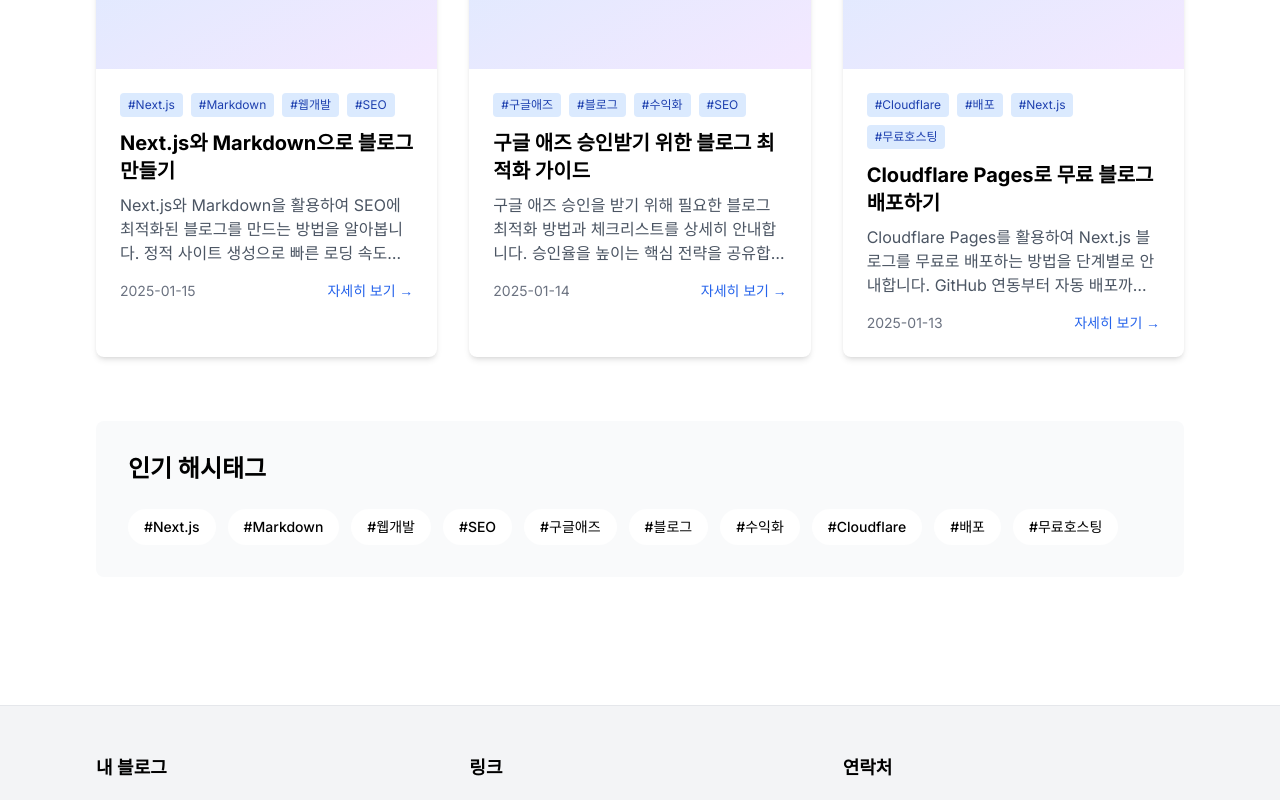
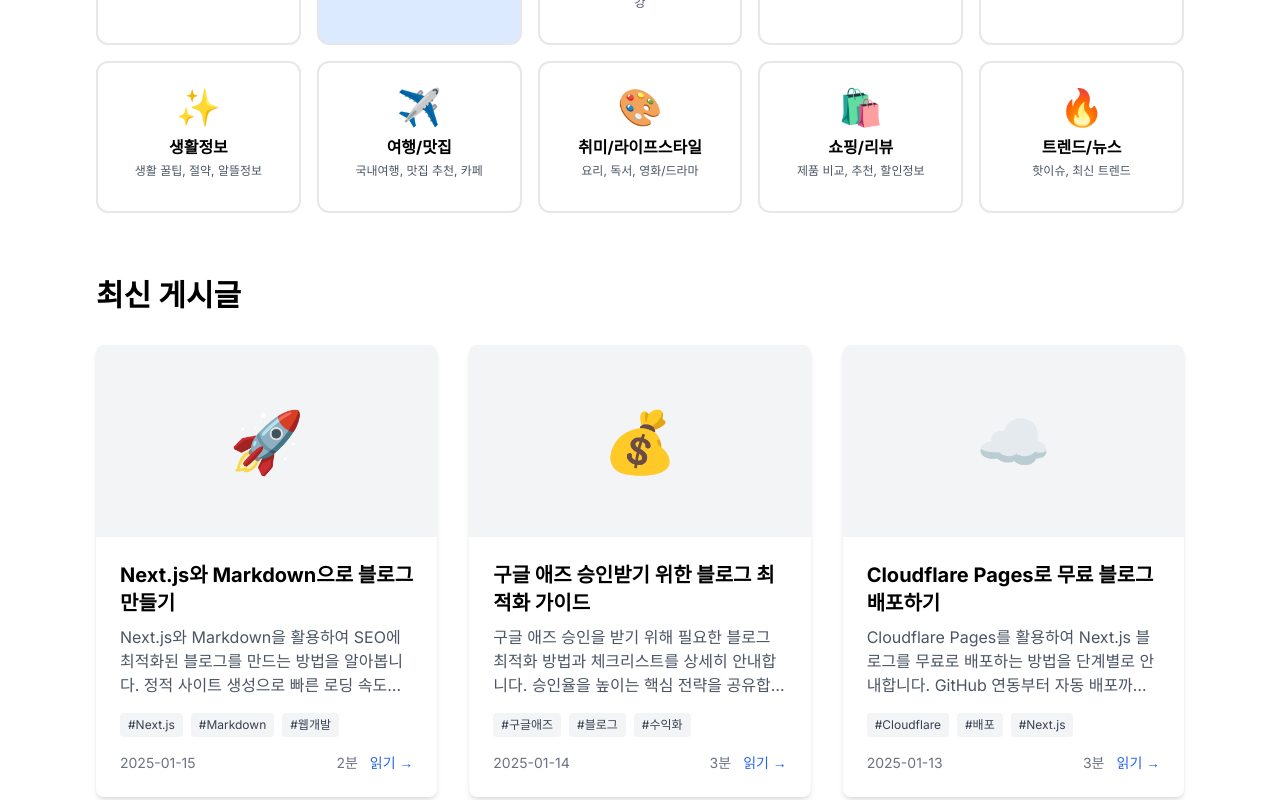
Before and after one commit to granadu0417-crypto/blog, a Next.js app: page / in a window 1280 px wide. Shown: the part 460-1260 px from the top of the page. Built offline with nearby package versions, Linux system fonts and the light colour scheme.

Commit message:
Update main page with category navigation and filtering

```diff
--- a/app/page.tsx
+++ b/app/page.tsx
@@ -1,11 +1,19 @@
 import Link from 'next/link';
 import { getAllPosts } from '@/lib/posts';
+import { CATEGORY_LIST, getCategoryById, getCategoryColorClass } from '@/lib/categories';
 
 export default function Home() {
   const posts = getAllPosts();
 
+  // 카테고리별 게시글 수 계산
+  const categoryPostCounts = CATEGORY_LIST.map(category => ({
+    ...category,
+    count: posts.filter(post => post.category === category.id).length,
+  }));
+
   return (
     <div className="max-w-6xl mx-auto px-4 sm:px-6 lg:px-8 py-12">
+      {/* 헤더 */}
       <div className="text-center mb-16">
         <h1 className="text-5xl font-bold mb-4">
           환영합니다! 👋
@@ -15,9 +23,50 @@ export default function Home() {
         </p>
       </div>
 
+      {/* 카테고리 네비게이션 */}
+      <section className="mb-16">
+        <h2 className="text-3xl font-bold mb-8 text-center">카테고리</h2>
+        <div className="grid grid-cols-2 md:grid-cols-3 lg:grid-cols-5 gap-4">
+          {categoryPostCounts.map((category) => {
+            const bgColor = getCategoryColorClass(category.color, 'bg');
+            const textColor = getCategoryColorClass(category.color, 'text');
+            const borderColor = getCategoryColorClass(category.color, 'border');
+
+            return (
+              <Link
+                key={category.id}
+                href={`/category/${category.id}`}
+                className={`${bgColor} rounded-xl p-6 text-center hover:shadow-lg transition-all duration-300 border-2 ${borderColor} hover:scale-105 relative`}
+              >
+                <span className="text-4xl mb-2 block">{category.icon}</span>
+                <h3 className={`font-bold ${textColor} mb-1`}>
+                  {category.name}
+                </h3>
+                <p className="text-xs text-gray-600 mb-2">
+                  {category.description}
+                </p>
+                {category.count > 0 && (
+                  <span className={`absolute top-2 right-2 ${bgColor} ${textColor} text-xs font-bold px-2 py-1 rounded-full border ${borderColor}`}>
+                    {category.count}
+                  </span>
+                )}
+              </Link>
+            );
+          })}
+        </div>
+      </section>
+
       {/* 최신 게시글 섹션 */}
       <section className="mb-16">
-        <h2 className="text-3xl font-bold mb-8">최신 게시글</h2>
+        <div className="flex items-center justify-between mb-8">
+          <h2 className="text-3xl font-bold">최신 게시글</h2>
+          {posts.length > 6 && (
+            <span className="text-gray-600">
+              총 {posts.length}개의 게시글
+            </span>
+          )}
+        </div>
+
         {posts.length === 0 ? (
           <div className="text-center py-12 bg-gray-50 rounded-lg">
             <p className="text-gray-600 text-lg">
@@ -30,27 +79,53 @@ export default function Home() {
           </div>
         ) : (
           <div className="grid grid-cols-1 md:grid-cols-2 lg:grid-cols-3 gap-8">
-            {posts.map((post) => (
+            {posts.slice(0, 9).map((post) => {
+              const category = getCategoryById(post.category);
+              const bgColor = category ? getCategoryColorClass(category.color, 'bg') : 'bg-gray-100';
+              const textColor = category ? getCategoryColorClass(category.color, 'text') : 'text-gray-800';
+
+              return (
                 <article
                   key={post.slug}
                   className="bg-white rounded-lg shadow-md overflow-hidden hover:shadow-xl transition-shadow"
                 >
-                {post.coverImage && (
+                  {/* 이미지 영역 */}
+                  {post.imageUrl ? (
+                    <div className="aspect-video overflow-hidden">
+                      <img
+                        src={post.imageUrl}
+                        alt={post.title}
+                        className="w-full h-full object-cover hover:scale-105 transition-transform duration-300"
+                      />
+                    </div>
+                  ) : post.coverImage ? (
+                    <div className={`aspect-video ${bgColor} flex items-center justify-center`}>
+                      <span className="text-6xl">{post.coverImage}</span>
+                    </div>
+                  ) : category ? (
+                    <div className={`aspect-video ${bgColor} flex items-center justify-center`}>
+                      <span className="text-6xl">{category.icon}</span>
+                    </div>
+                  ) : (
                     <div className="aspect-video bg-gradient-to-br from-blue-100 to-purple-100 flex items-center justify-center">
-                    <span className="text-4xl">{post.coverImage}</span>
+                      <span className="text-6xl">📝</span>
                     </div>
                   )}
+
                   <div className="p-6">
-                  <div className="flex flex-wrap gap-2 mb-3">
-                    {post.tags.map((tag) => (
-                      <span
-                        key={tag}
-                        className="text-xs bg-blue-100 text-blue-800 px-2 py-1 rounded"
+                    {/* 카테고리 배지 */}
+                    {category && (
+                      <Link
+                        href={`/category/${category.id}`}
+                        className="inline-block mb-3"
                       >
-                        #{tag}
+                        <span className={`text-xs ${bgColor} ${textColor} px-2 py-1 rounded font-medium hover:opacity-80 transition`}>
+                          {category.icon} {category.name}
                         </span>
-                    ))}
-                  </div>
+                      </Link>
+                    )}
+
+                    {/* 제목 */}
                     <h3 className="text-xl font-bold mb-2 line-clamp-2">
                       <Link
                         href={`/posts/${post.slug}`}
@@ -59,34 +134,60 @@ export default function Home() {
                         {post.title}
                       </Link>
                     </h3>
+
+                    {/* 요약 */}
                     <p className="text-gray-600 mb-4 line-clamp-3">
                       {post.excerpt}
                     </p>
+
+                    {/* 태그 */}
+                    {post.tags.length > 0 && (
+                      <div className="flex flex-wrap gap-2 mb-4">
+                        {post.tags.slice(0, 3).map((tag) => (
+                          <span
+                            key={tag}
+                            className="text-xs bg-gray-100 text-gray-700 px-2 py-1 rounded"
+                          >
+                            #{tag}
+                          </span>
+                        ))}
+                      </div>
+                    )}
+
+                    {/* 메타 정보 */}
                     <div className="flex items-center justify-between text-sm text-gray-500">
                       <span>{post.date}</span>
+                      <div className="flex items-center gap-3">
+                        {post.readTime && (
+                          <span>{post.readTime}분</span>
+                        )}
                         <Link
                           href={`/posts/${post.slug}`}
                           className="text-blue-600 hover:text-blue-800 font-medium"
                         >
-                      자세히 보기 →
+                          읽기 →
                         </Link>
                       </div>
                     </div>
+                  </div>
                 </article>
-            ))}
+              );
+            })}
           </div>
         )}
       </section>
 
-      {/* 카테고리/해시태그 섹션 */}
+      {/* 인기 해시태그 섹션 */}
       {posts.length > 0 && (
         <section className="bg-gray-50 rounded-lg p-8">
           <h2 className="text-2xl font-bold mb-6">인기 해시태그</h2>
           <div className="flex flex-wrap gap-3">
-            {Array.from(new Set(posts.flatMap(post => post.tags))).map((tag) => (
+            {Array.from(new Set(posts.flatMap(post => post.tags)))
+              .slice(0, 15)
+              .map((tag) => (
                 <span
                   key={tag}
-                className="bg-white px-4 py-2 rounded-full text-sm font-medium hover:bg-blue-50 transition cursor-pointer"
+                  className="bg-white px-4 py-2 rounded-full text-sm font-medium hover:bg-blue-50 transition cursor-pointer border border-gray-200"
                 >
                   #{tag}
                 </span>
```
Lines whose indentation alone changed are shown as unchanged.
